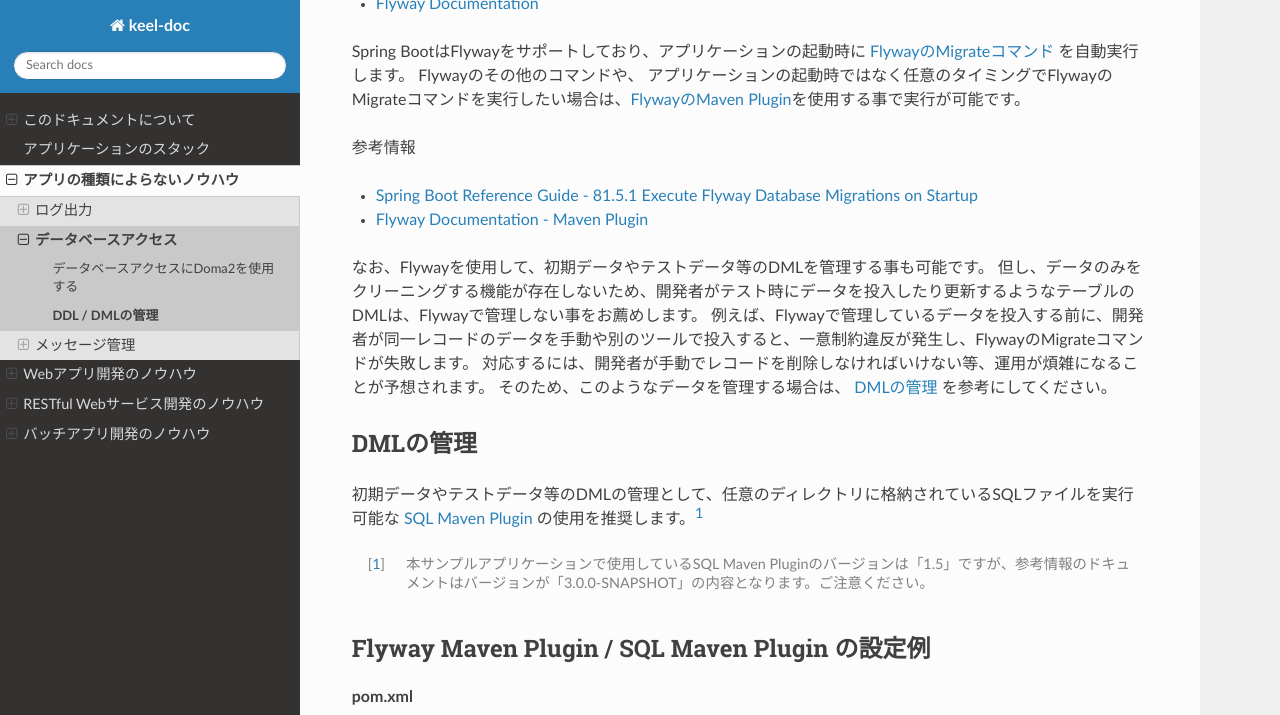
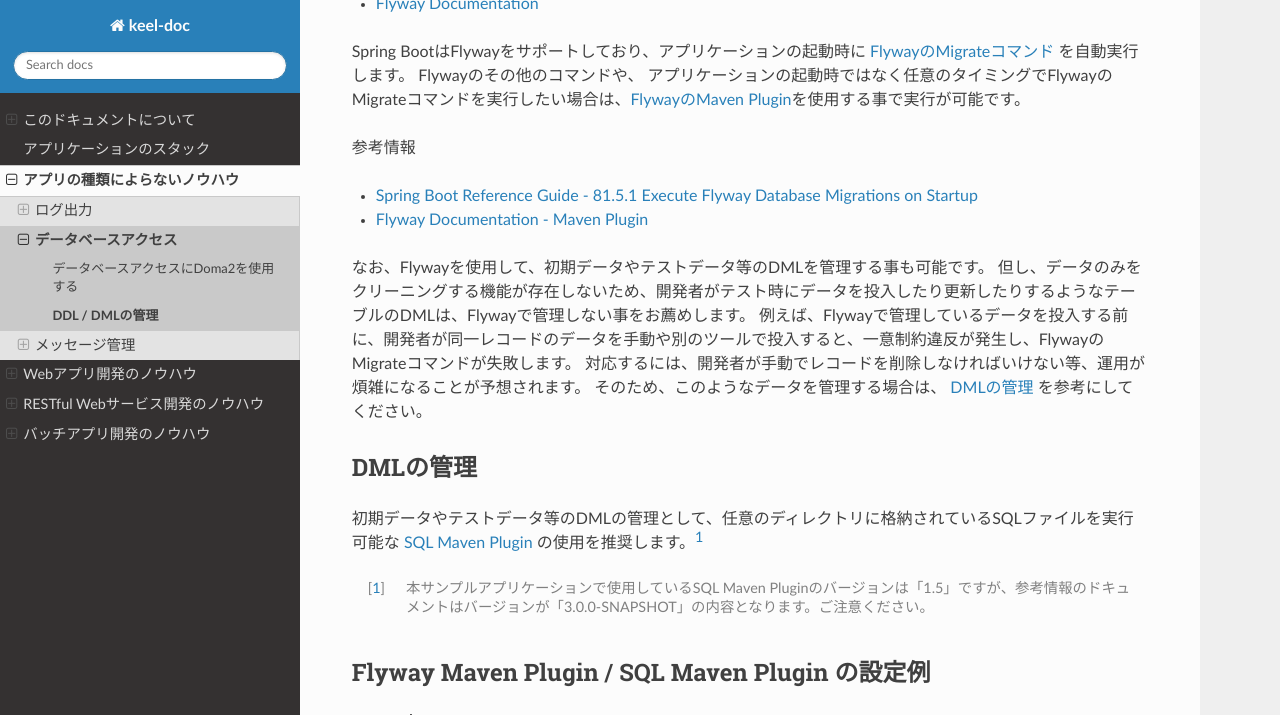
Before and after one commit to Fintan-contents/spring-crib-notes, a Sphinx documentation site: the page built from doc/common/database/sql-management.rst, in a window 1280 px wide and 900 px high, scrolled down 552 px, cut to the strip 0-715 px from the top of the window. Built offline with Sphinx 7.4.7 and the Read the Docs theme 2.0.0, drawn with Linux system fonts in a browser that asks for light colours.

Commit message:
～たりは繰り返し使うのが規範的 (#111)
～たりは繰り返し使うのが規範的

```diff
--- a/doc/common/database/sql-management.rst
+++ b/doc/common/database/sql-management.rst
@@ -26,7 +26,7 @@
 * `Flyway Documentation - Maven Plugin <https://flywaydb.org/documentation/maven/>`_
 
 なお、Flywayを使用して、初期データやテストデータ等のDMLを管理する事も可能です。
-但し、データのみをクリーニングする機能が存在しないため、開発者がテスト時にデータを投入したり更新するようなテーブルのDMLは、Flywayで管理しない事をお薦めします。
+但し、データのみをクリーニングする機能が存在しないため、開発者がテスト時にデータを投入したり更新したりするようなテーブルのDMLは、Flywayで管理しない事をお薦めします。
 例えば、Flywayで管理しているデータを投入する前に、開発者が同一レコードのデータを手動や別のツールで投入すると、一意制約違反が発生し、FlywayのMigrateコマンドが失敗します。
 対応するには、開発者が手動でレコードを削除しなければいけない等、運用が煩雑になることが予想されます。
 そのため、このようなデータを管理する場合は、 :ref:`sql-management-dml` を参考にしてください。
```
